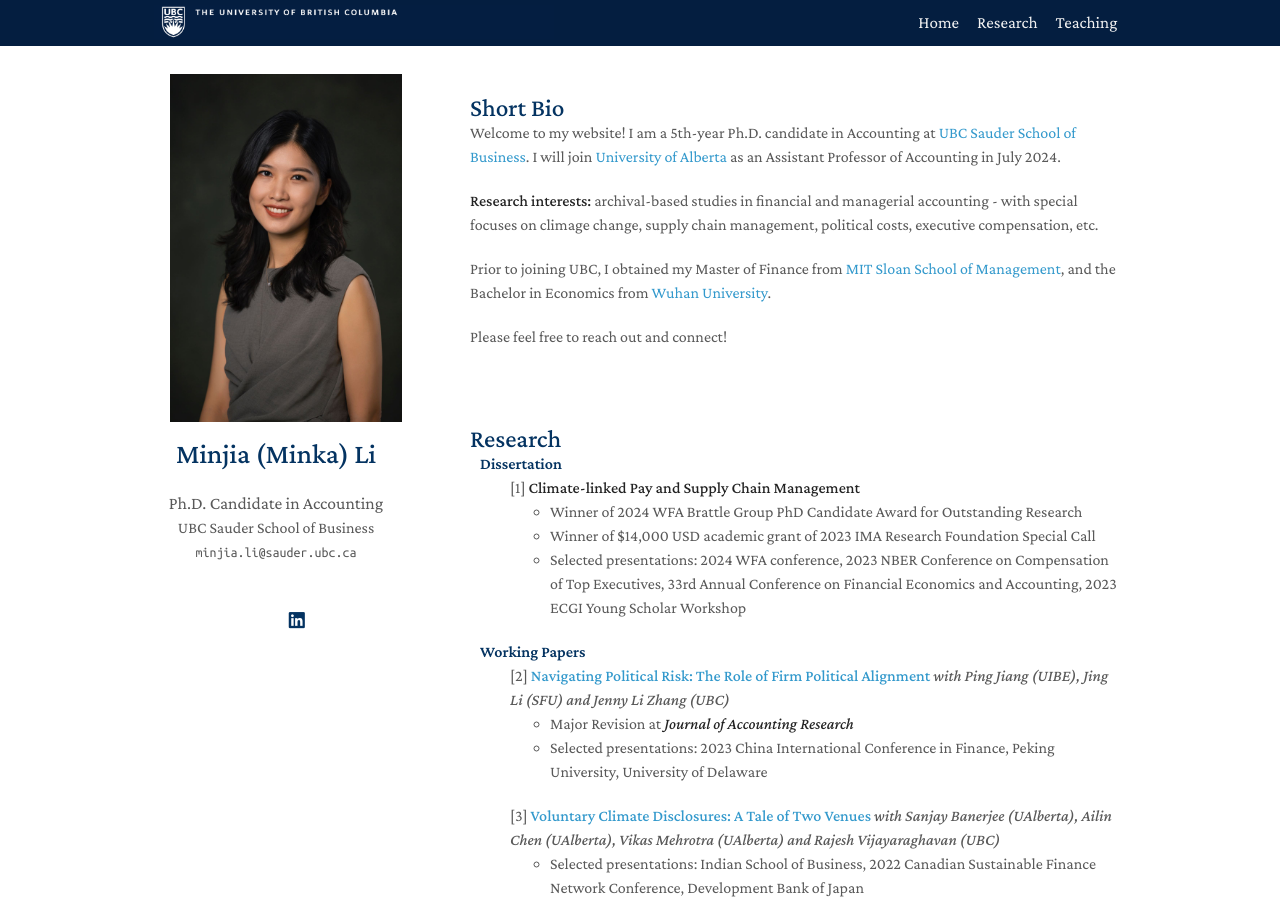
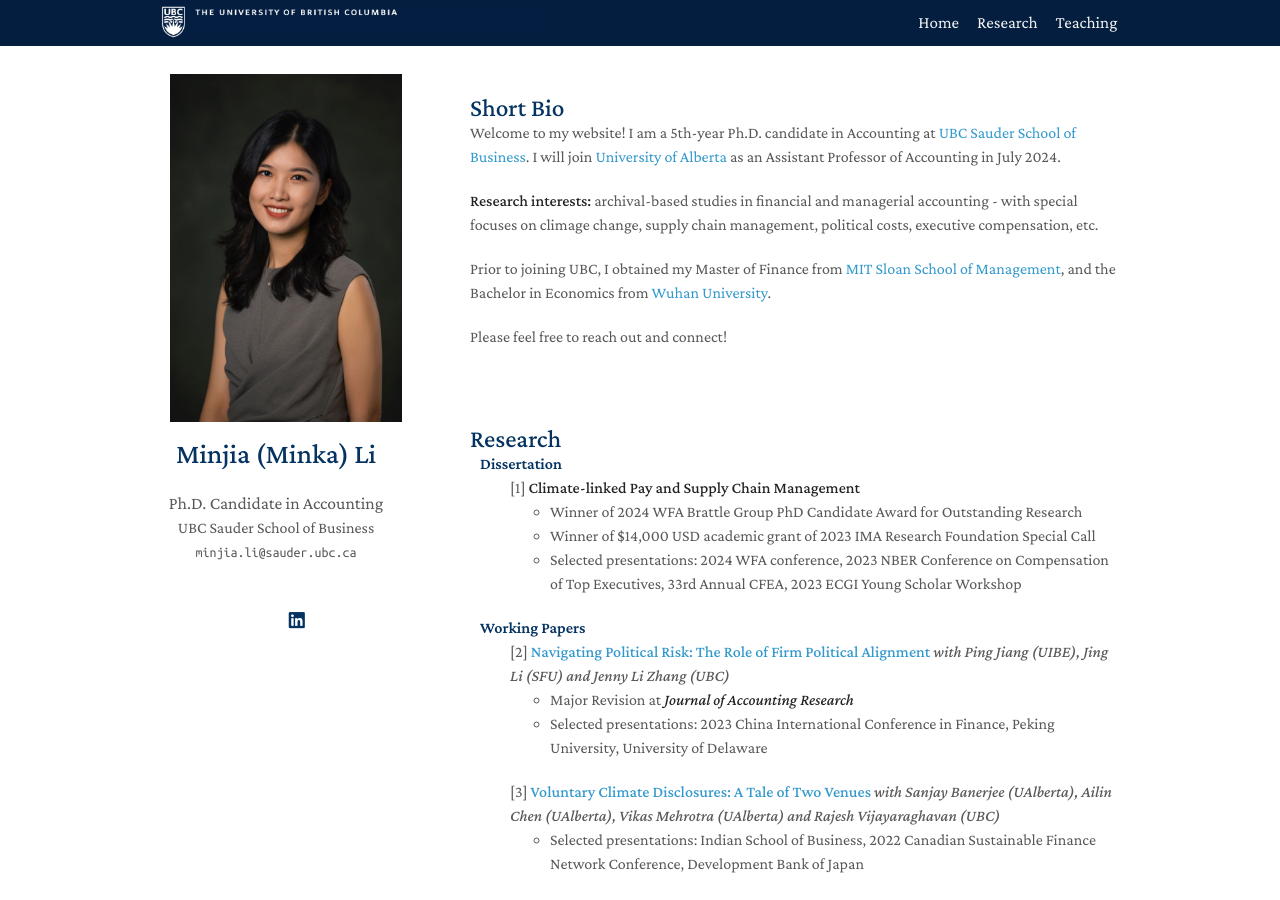
Before and after one commit to zeyang1225/zeyang1225.github.io, a Jekyll site: the page built from index.md, in a window 1280 px wide and 900 px high. Built offline with Jekyll 4.4.1, drawn with Linux system fonts in a browser that asks for light colours; nearby versions of some CDN libraries; a style sheet for code colours, icons or effects is not loaded.

Commit message:
Update research.md

```diff
--- a/_includes/research.md
+++ b/_includes/research.md
@@ -8,7 +8,7 @@
   <ul>
     <li>   Winner of 2024 WFA Brattle Group PhD Candidate Award for Outstanding Research  <br></li>
      <li>   Winner of $14,000 USD academic grant of 2023 IMA Research Foundation Special Call<br></li>
-     <li>   Selected presentations: 2024 WFA conference, 2023 NBER Conference on Compensation of Top Executives, 33rd Annual Conference on Financial Economics and Accounting, 2023 ECGI Young Scholar Workshop </li>
+     <li>   Selected presentations: 2024 WFA conference, 2023 NBER Conference on Compensation of Top Executives, 33rd Annual CFEA, 2023 ECGI Young Scholar Workshop </li>
 
   </ul>
  </ul>
```
